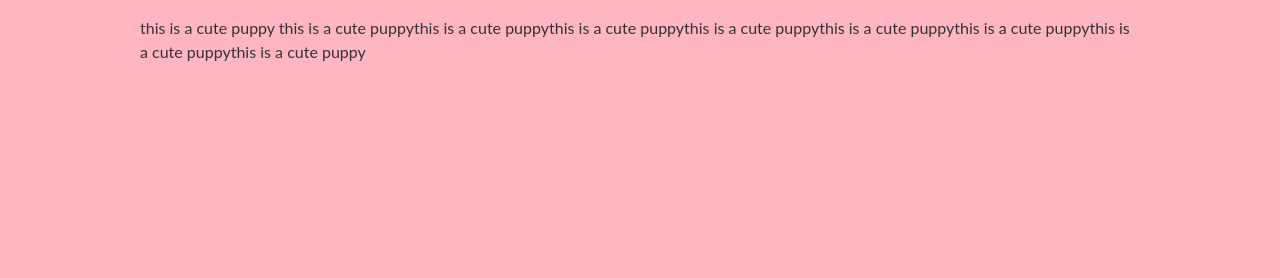
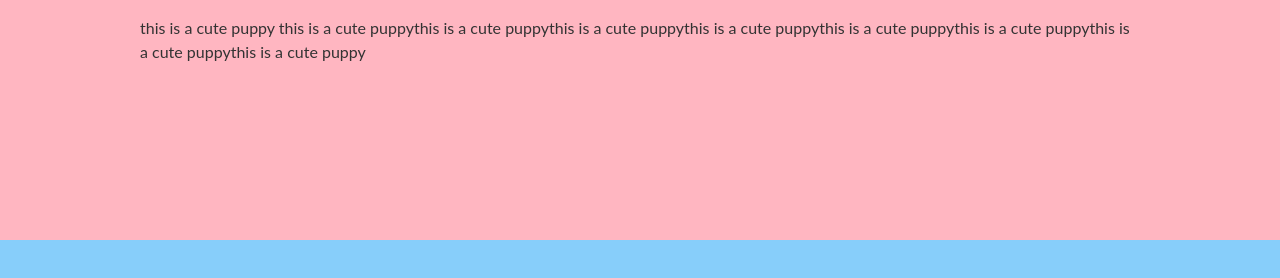
Before and after one commit to pgvallala/rotatingNavAnimation, a plain HTML site: page index.html in a window 1280 px wide. Shown: the part 560-838 px from the top of the page. After the commit the page ends 800 px from the top, so only its background shows below. Drawn offline with Linux system fonts and the light colour scheme; a web font is replaced by a local one.

Commit message:
updated features and fixed some bugs

```diff
--- a/index.html
+++ b/index.html
@@ -50,11 +50,9 @@
       <ul>
         <li><i class="fas fa-home"></i> Home</li>
         <li><i class="fas fa-user-alt"></i> About</li>
-        <li><i class="fas fa-home"></i> Contact</li>
+        <li><i class="fas fa-envelope"></i> Contact</li>
       </ul>
     </nav>
-    <script>
-      src = "script.js";
-    </script>
+    <script src = "script.js"></script>
   </body>
 </html>
--- a/style.css
+++ b/style.css
@@ -8,16 +8,16 @@ body {
   font-family: "Lato", sans-serif;
   background-color: lightskyblue;
   color: lightseagreen;
-  overflow: hidden;
+  overflow-x: hidden;
   margin: 0;
 }
 
 .container {
   background-color: lightpink;
-  transform-origin: top-left;
+  transform-origin: top left;
   transition: transform 0.5s linear;
   width: 100vw;
-  min-height: 100vw;
+  min-height: 100vh;
   padding: 50px;
 }
 
@@ -40,7 +40,7 @@ body {
   transition: transform 0.5s linear;
 }
 
-.container.show-nav.circle {
+.container.show-nav .circle {
   transform: rotate(-70deg);
 }
 
```
Lines whose indentation alone changed are shown as unchanged.
